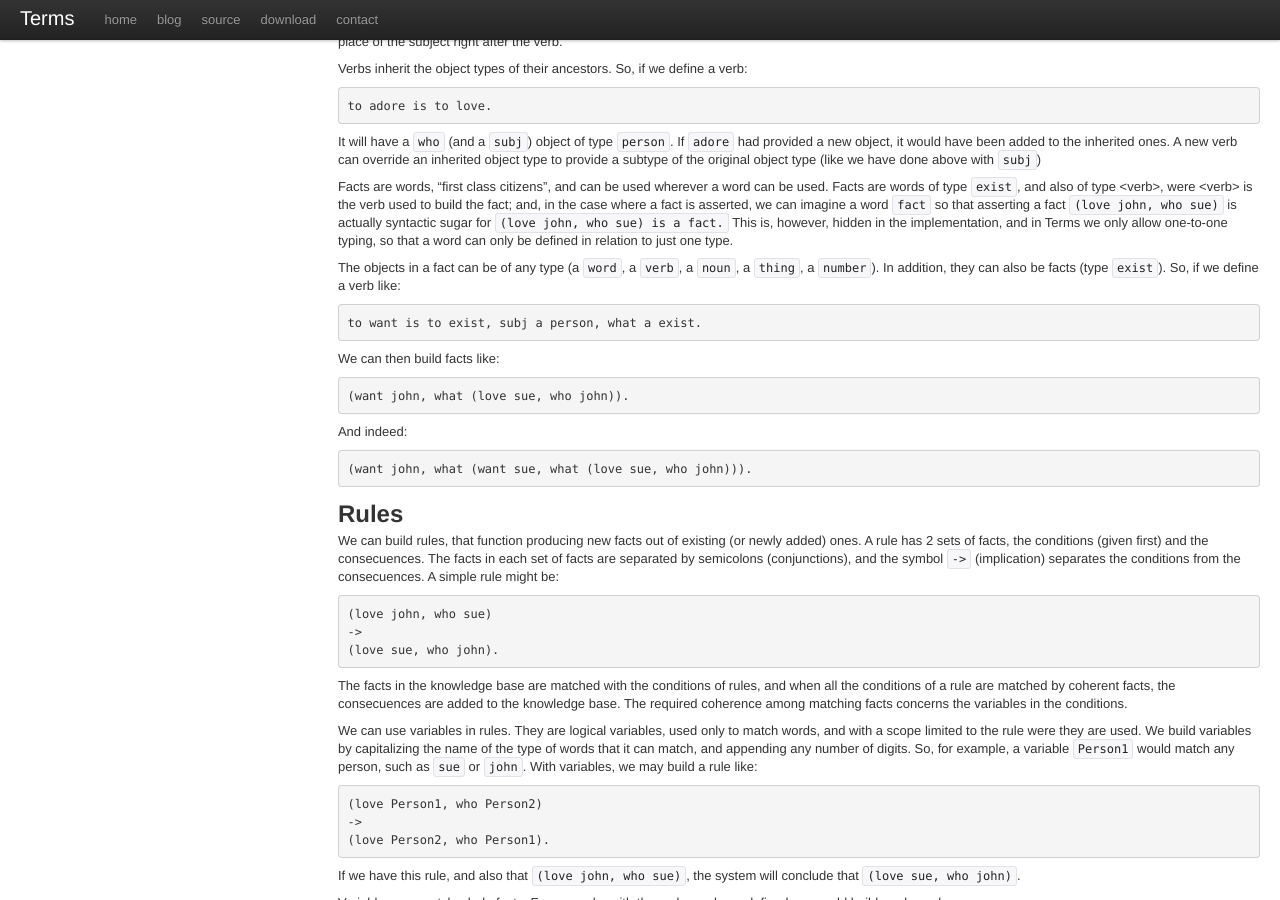
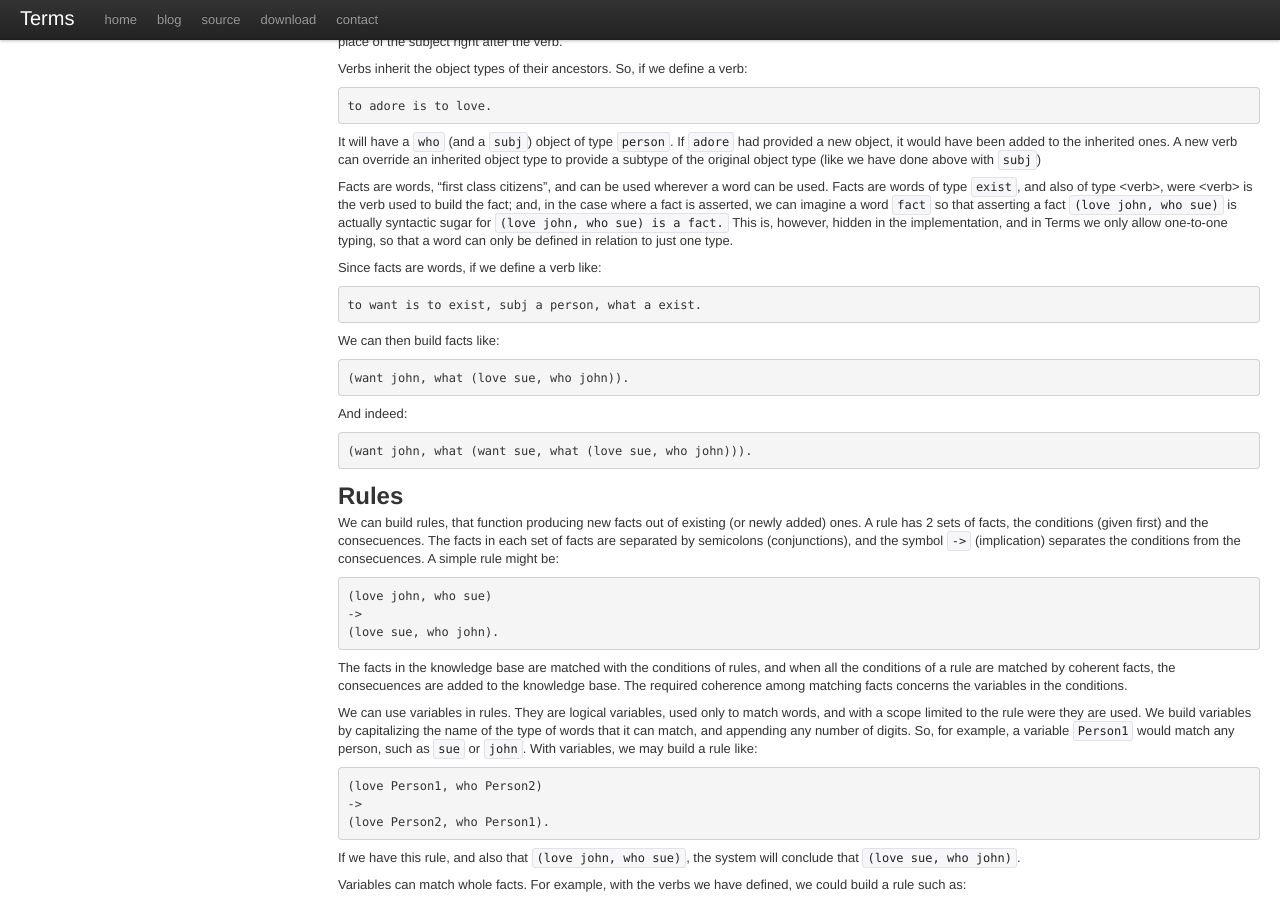
Before and after one commit to enriquepablo/terms, a Sphinx documentation site: the page built from doc/language.rst, in a window 1280 px wide and 900 px high, scrolled down 1702 px. Built offline with Sphinx 7.4.7, drawn with Linux system fonts in a browser that asks for light colours; pages that are not in the unit, such as notebooks, are missing from menus; comment, search, counter and statistics services are not loaded.

Commit message:
docs #85

```diff
--- a/doc/language.rst
+++ b/doc/language.rst
@@ -153,9 +153,7 @@ This is, however, hidden in the implementation,
 and in Terms we only allow one-to-one typing,
 so that a word can only be defined in relation to just one type.
 
-The objects in a fact can be of any type (a ``word``, a ``verb``, a ``noun``, a ``thing``,
-a ``number``). In addition, they can also be facts (type ``exist``).
-So, if we define a verb like::
+Since facts are words, if we define a verb like::
 
     to want is to exist, subj a person, what a exist.
 
```
